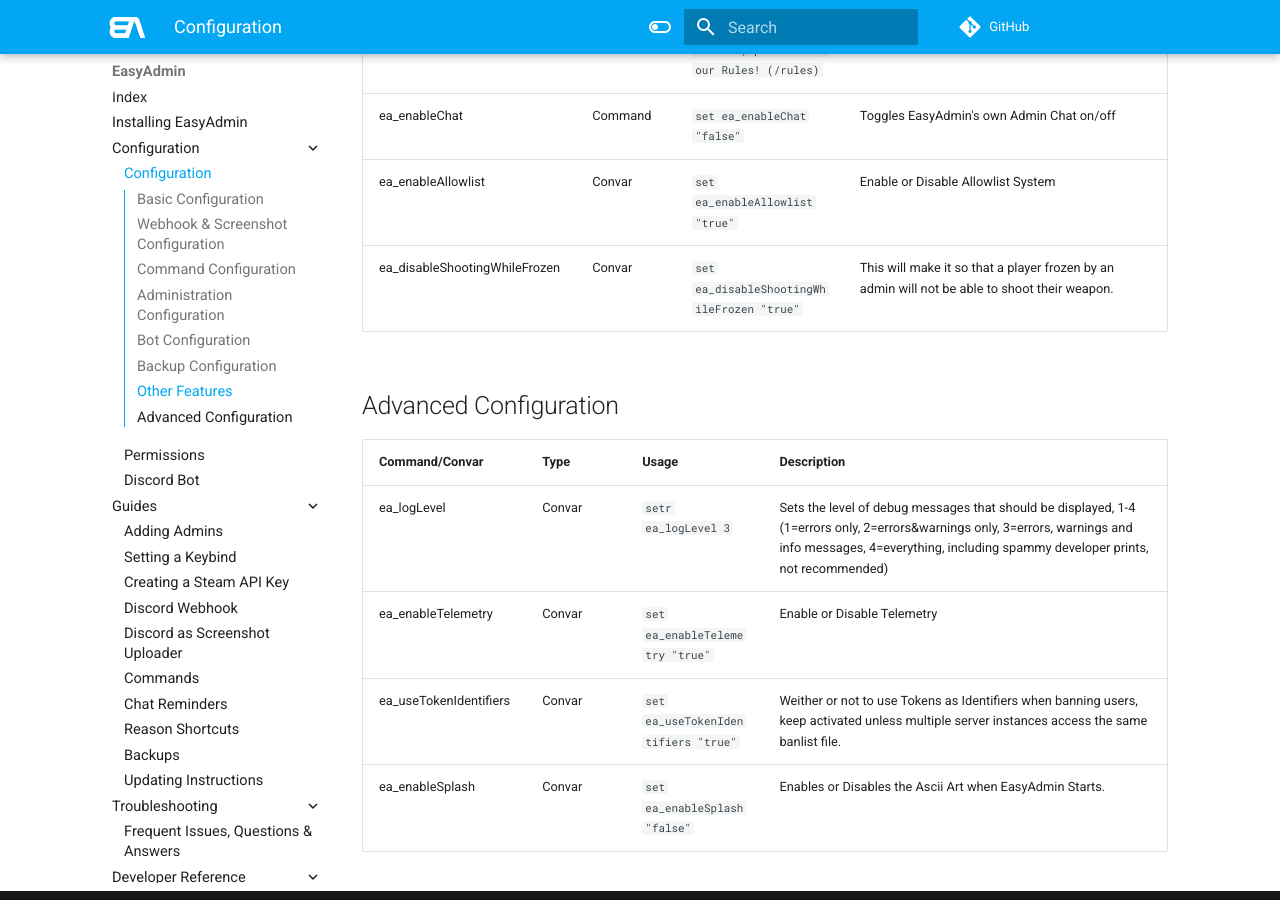
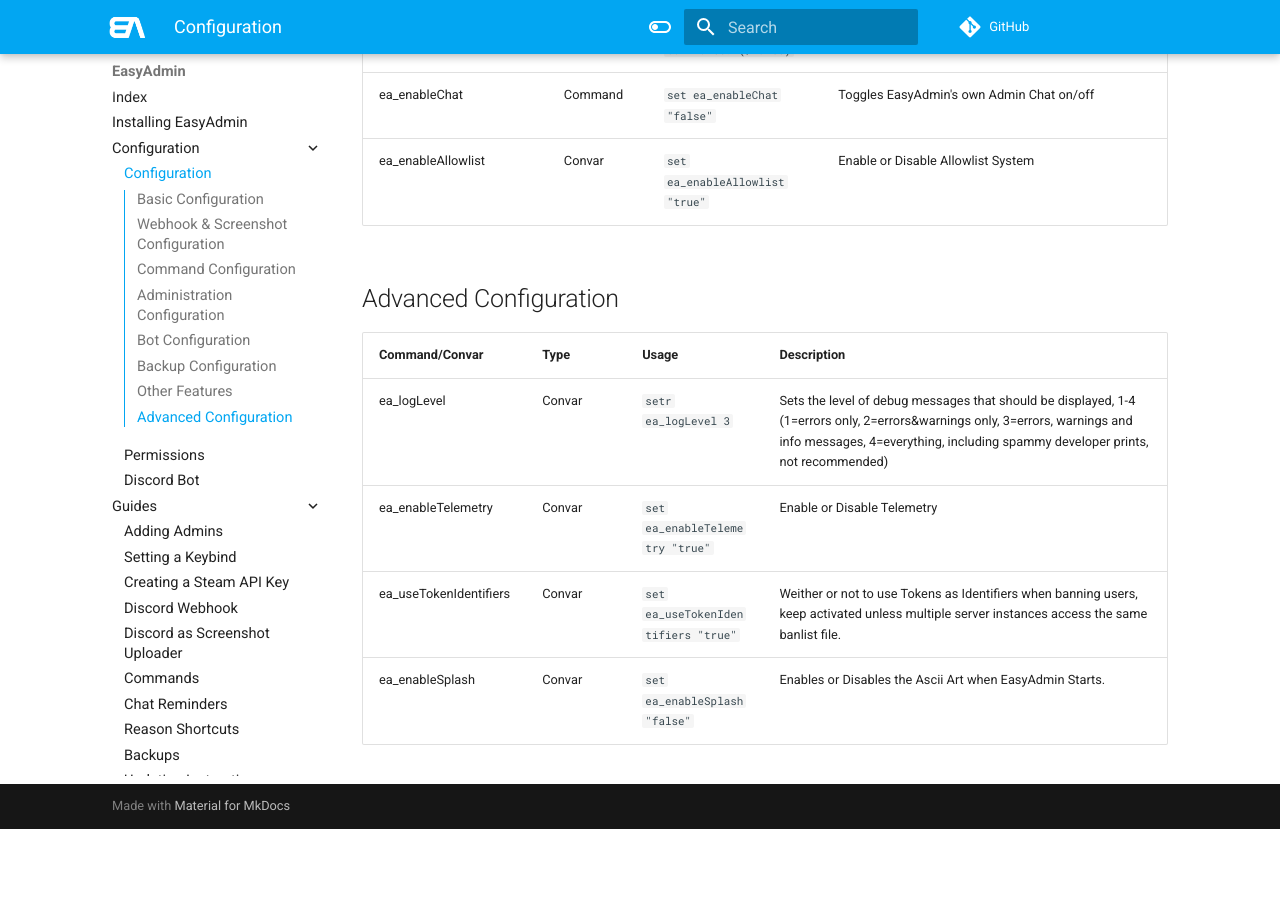
Before and after one commit to Blumlaut/EasyAdmin-docs, an MkDocs documentation site: the page built from docs/config.md, in a window 1280 px wide and 900 px high, scrolled down 4984 px. Built offline with MkDocs 1.6.1 and Material for MkDocs 9.7.7, drawn with Linux system fonts in a browser that asks for light colours; comment, search, counter and statistics services are not loaded; after the commit the page ends 5813 px from its top, so only the background shows below that.

Commit message:
Update config.md

```diff
--- a/docs/config.md
+++ b/docs/config.md
@@ -85,8 +85,6 @@ Note that "setr" and "set" are **not** identical, make sure not to use them inte
 | ea_addShortcut | Command | `ea_addShortcut rdm RDMing is not allowed, please read our Rules! (/rules)`| Creates a shortcut for a reason. [More detailed informations](shortcuts.md) |
 | ea_enableChat | Command | `set ea_enableChat "false"` | Toggles EasyAdmin's own Admin Chat on/off |
 | ea_enableAllowlist | Convar | `set ea_enableAllowlist "true"` | Enable or Disable Allowlist System |
-| ea_disableShootingWhileFrozen | Convar | `set ea_disableShootingWhileFrozen "true"` | This will make it so that a player frozen by an admin will not be able to shoot their weapon. |
-
 
 ## Advanced Configuration
 
```
